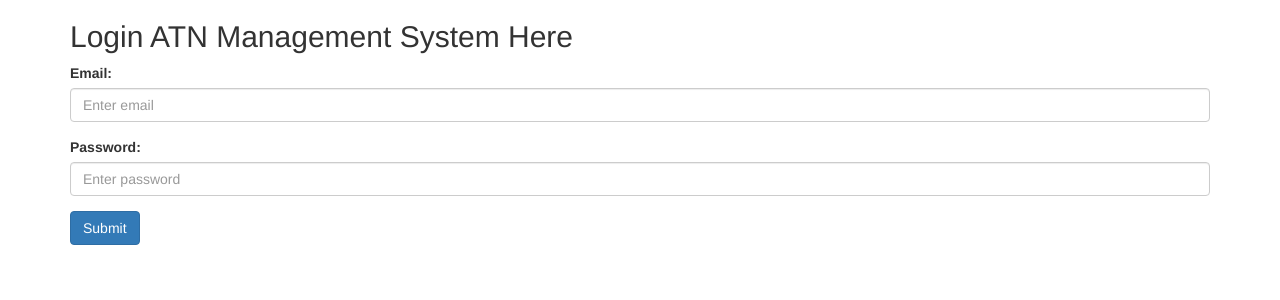
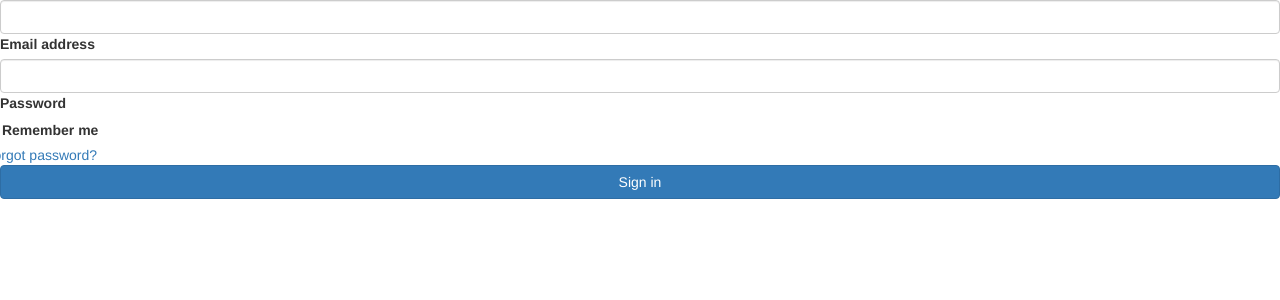
Before and after one commit to nguyenhoanglam1402/assignment-2, a PHP site: page / in a window 1280 px wide. Shown: the top 300 px of the page. Run offline with PHP 8.4, Linux system fonts and the light colour scheme.

Commit message:
hellocuocdoi38

```diff
--- a/connect.php
+++ b/connect.php
@@ -21,11 +21,5 @@
       }
   }
 
-  function logout(){
-    session_destroy();
-    header('Location: /index.php');
-    echo '<script>alert("Log out successfully !");</script>';
-  }
-
   pg_close($dbconn);
 ?>
--- a/index.php
+++ b/index.php
@@ -11,22 +11,43 @@
   <script src="https://maxcdn.bootstrapcdn.com/bootstrap/3.4.1/js/bootstrap.min.js"></script>
 </head>
 <body>
-<div class="container">
-  <h2>Login ATN Management System Here </h2>
-  <form action="connect.php" method="post">
+<form action ="connect.php" method = "POST">
+  <!-- Email input -->
+  <div class="form-outline mb-4">
+    <input name="username" id="username" type="email" id="form1Example1" class="form-control" />
+    <label class="form-label" for="form1Example1" >Email address</label>
+  </div>
 
-    <div class="form-group">
-      <label for="email">Email:</label>
-      <input type="email" class="form-control" id="email" placeholder="Enter email" name="email">
+  <!-- Password input -->
+  <div class="form-outline mb-4">
+    <input name="password" id="password" type="password" id="form1Example2" class="form-control" />
+    <label class="form-label" for="form1Example2">Password</label>
+  </div>
+
+  <!-- 2 column grid layout for inline styling -->
+  <div class="row mb-4">
+    <div class="col d-flex justify-content-center">
+      <!-- Checkbox -->
+      <div class="form-check">
+        <input
+          class="form-check-input"
+          type="checkbox"
+          value=""
+          id="form1Example3"
+          checked
+        />
+        <label class="form-check-label" for="form1Example3"> Remember me </label>
+      </div>
     </div>
 
-    <div class="form-group">
-      <label for="pwd">Password:</label>
-      <input type="password" class="form-control" id="pwd" placeholder="Enter password" name="pwd">
+    <div class="col">
+      <!-- Simple link -->
+      <a href="#!">Forgot password?</a>
     </div>
+  </div>
 
-    <input type="submit" name="submit" class="btn btn-primary" value="Submit">
-  </form>
-</div>
+  <!-- Submit button -->
+  <button type="submit" class="btn btn-primary btn-block">Sign in</button>
+</form>
 </body>
 </html>
--- a/js/dashboard_event.js
+++ /dev/null
@@ -1,4 +0,0 @@
-function logout(){
-    var isLogout = '<?php logout();?>';
-    console.log("done");
-}
--- /dev/null
+++ b/logout.php
@@ -0,0 +1 @@
+<?php?>
```
Also changed, not shown: management.php (+10 -11 lines), shopmanagerpage.html (added, +26 -0 lines), updateform.html (added, +37 -0 lines).
